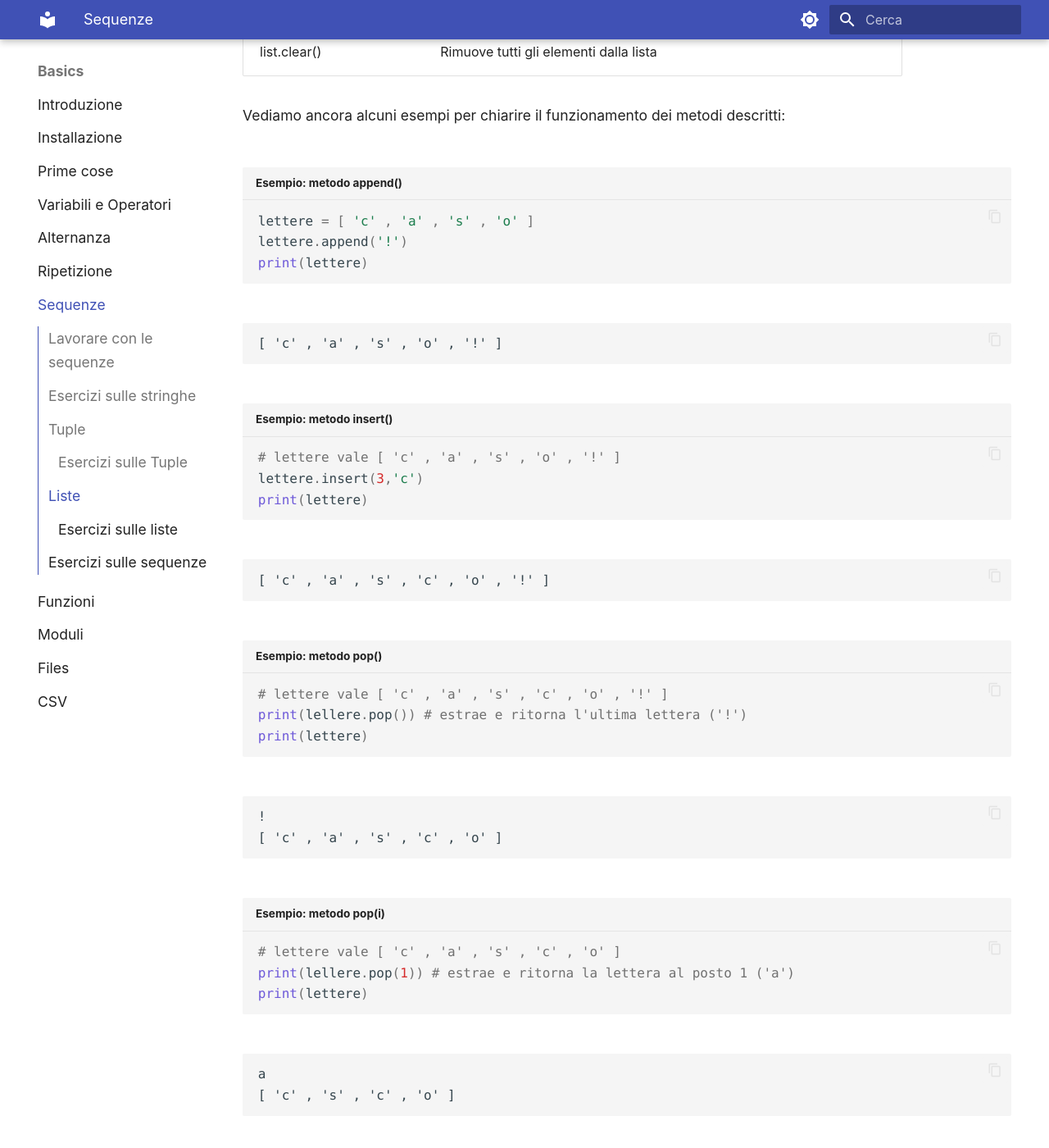
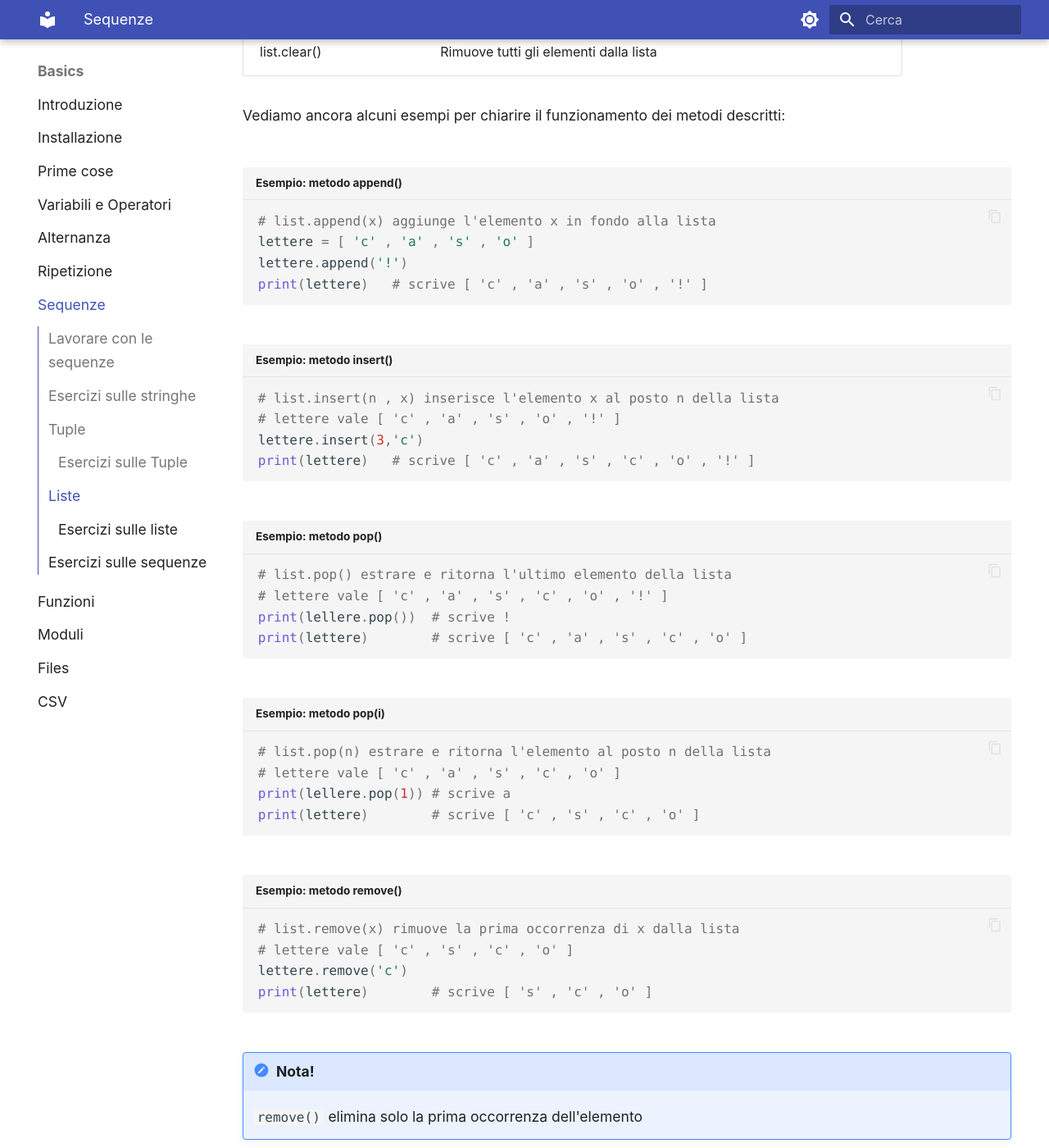
Before and after one commit to adjamhub/pyhandouts, an MkDocs documentation site: the page built from docs/basics/104_seq.md, in a window 1280 px wide and 1400 px high, scrolled down 22532 px. Shown: the whole window at 82% size. Built offline with MkDocs 1.6.1 and Material for MkDocs 9.7.7, drawn with Linux system fonts in a browser that asks for light colours; some of the changed text lies outside the part shown.

Commit message:
liste, piccoli aggiustamenti agli esempi

````diff
--- a/docs/basics/104_seq.md
+++ b/docs/basics/104_seq.md
@@ -889,54 +889,43 @@ descritti:
 
 
 ```py title="Esempio: metodo append()"
+# list.append(x) aggiunge l'elemento x in fondo alla lista
 lettere = [ 'c' , 'a' , 's' , 'o' ]
 lettere.append('!')
-print(lettere)
+print(lettere)   # scrive [ 'c' , 'a' , 's' , 'o' , '!' ]
 ```
-
-    [ 'c' , 'a' , 's' , 'o' , '!' ]
-
 
 
 ```py title="Esempio: metodo insert()"
+# list.insert(n , x) inserisce l'elemento x al posto n della lista
 # lettere vale [ 'c' , 'a' , 's' , 'o' , '!' ]
 lettere.insert(3,'c')
-print(lettere)
+print(lettere)   # scrive [ 'c' , 'a' , 's' , 'c' , 'o' , '!' ]
 ```
-
-    [ 'c' , 'a' , 's' , 'c' , 'o' , '!' ]
-
 
 
 ```py title="Esempio: metodo pop()"
+# list.pop() estrare e ritorna l'ultimo elemento della lista
 # lettere vale [ 'c' , 'a' , 's' , 'c' , 'o' , '!' ]
-print(lellere.pop()) # estrae e ritorna l'ultima lettera ('!')
-print(lettere)
+print(lellere.pop())  # scrive !
+print(lettere)        # scrive [ 'c' , 'a' , 's' , 'c' , 'o' ]
 ```
-
-    !
-    [ 'c' , 'a' , 's' , 'c' , 'o' ]
-
 
 
 ```py title="Esempio: metodo pop(i)"
+# list.pop(n) estrare e ritorna l'elemento al posto n della lista
 # lettere vale [ 'c' , 'a' , 's' , 'c' , 'o' ]
-print(lellere.pop(1)) # estrae e ritorna la lettera al posto 1 ('a')
-print(lettere)
+print(lellere.pop(1)) # scrive a
+print(lettere)        # scrive [ 'c' , 's' , 'c' , 'o' ]
 ```
-
-    a
-    [ 'c' , 's' , 'c' , 'o' ]
-
 
 
 ```py title="Esempio: metodo remove()"
+# list.remove(x) rimuove la prima occorrenza di x dalla lista
 # lettere vale [ 'c' , 's' , 'c' , 'o' ]
 lettere.remove('c')
-# print(lettere)
+print(lettere)        # scrive [ 's' , 'c' , 'o' ]
 ```
-
-    [ 's' , 'c' , 'o' ]
 
 
 !!! note "Nota!"
@@ -944,37 +933,28 @@ lettere.remove('c')
     `remove()` elimina solo la prima occorrenza dell'elemento
 
 
-
 ```py title="Esempio: metodo sort()"
+# list.sort() ordina la lista stessa, senza ritornare nulla!!!
 # lettere vale [ 's' , 'c' , 'o' ]
 lettere.sort()
-print(lettere)
-# scrive le lettere ordinate secondo l'ordine alfabetico
+print(lettere)    # scrive [ 'c' , 'o' , 's' ]
 ```
-
-    [ 'c' , 'o' , 's' ]
-
-
 
 
 ```py title="Esempio: metodo reverse()"
+# list.reverse() rovescia l'ordine degli elementi della lista
 # lettere vale [ 'c' , 'o' , 's' ]
 lettere.reverse()
-print(lettere)
+print(lettere)    # scrive [ 's' , 'o' , 'c' ]
 ```
-
-    [ 's' , 'o' , 'c' ]
-
-
 
 
 ```py title="Esempio: metodo clear()"
+# list.clear() cancella la lista
 # lettere vale [ 's' , 'o' , 'c' ]
 lettere.clear()
-print(lettere)
+print(lettere)    # scrive [], la lista vuota
 ```
-
-    []
 
 
 Ho lasciato per ultimo 2 esempi per far capire la necessità del metodo
````
